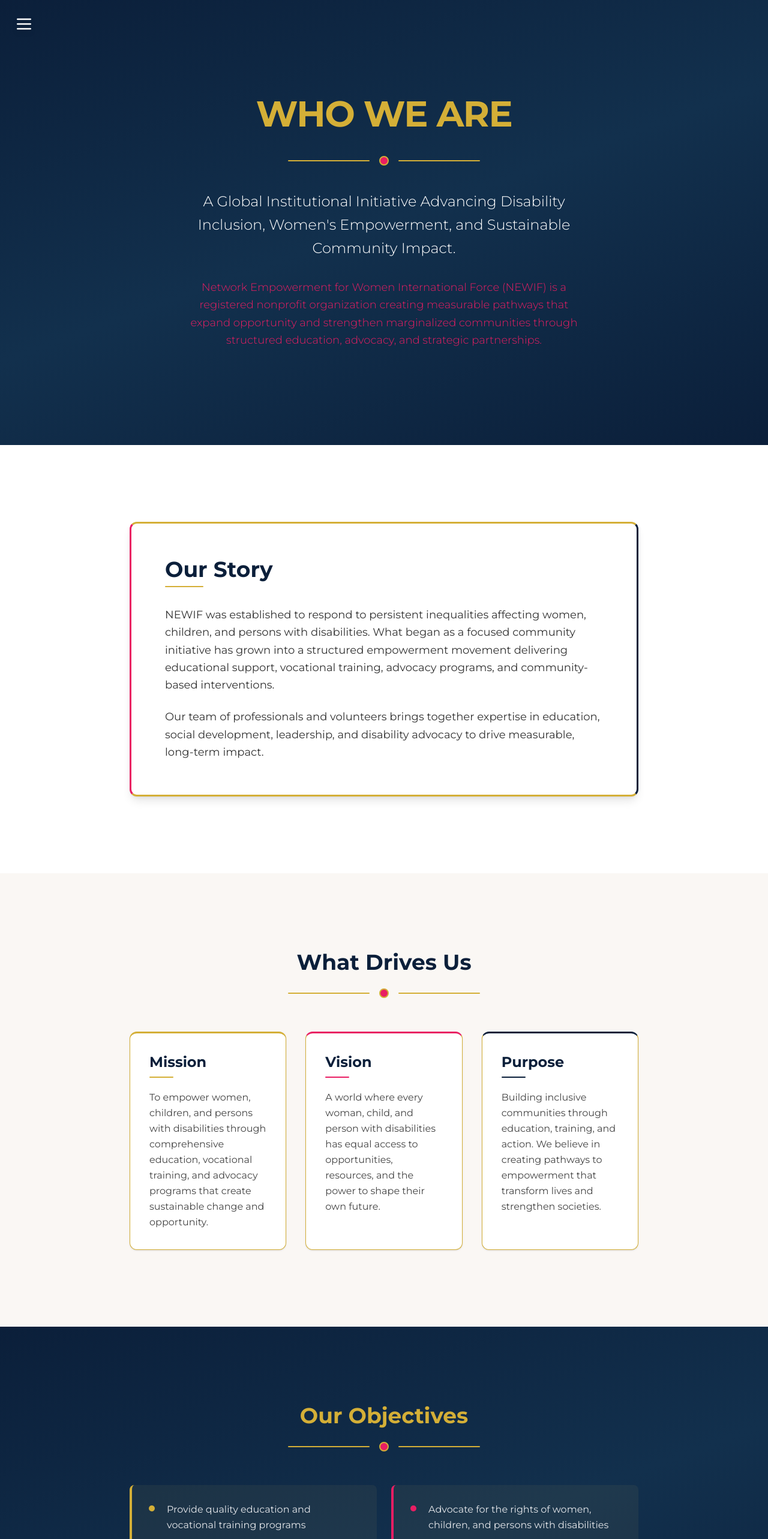
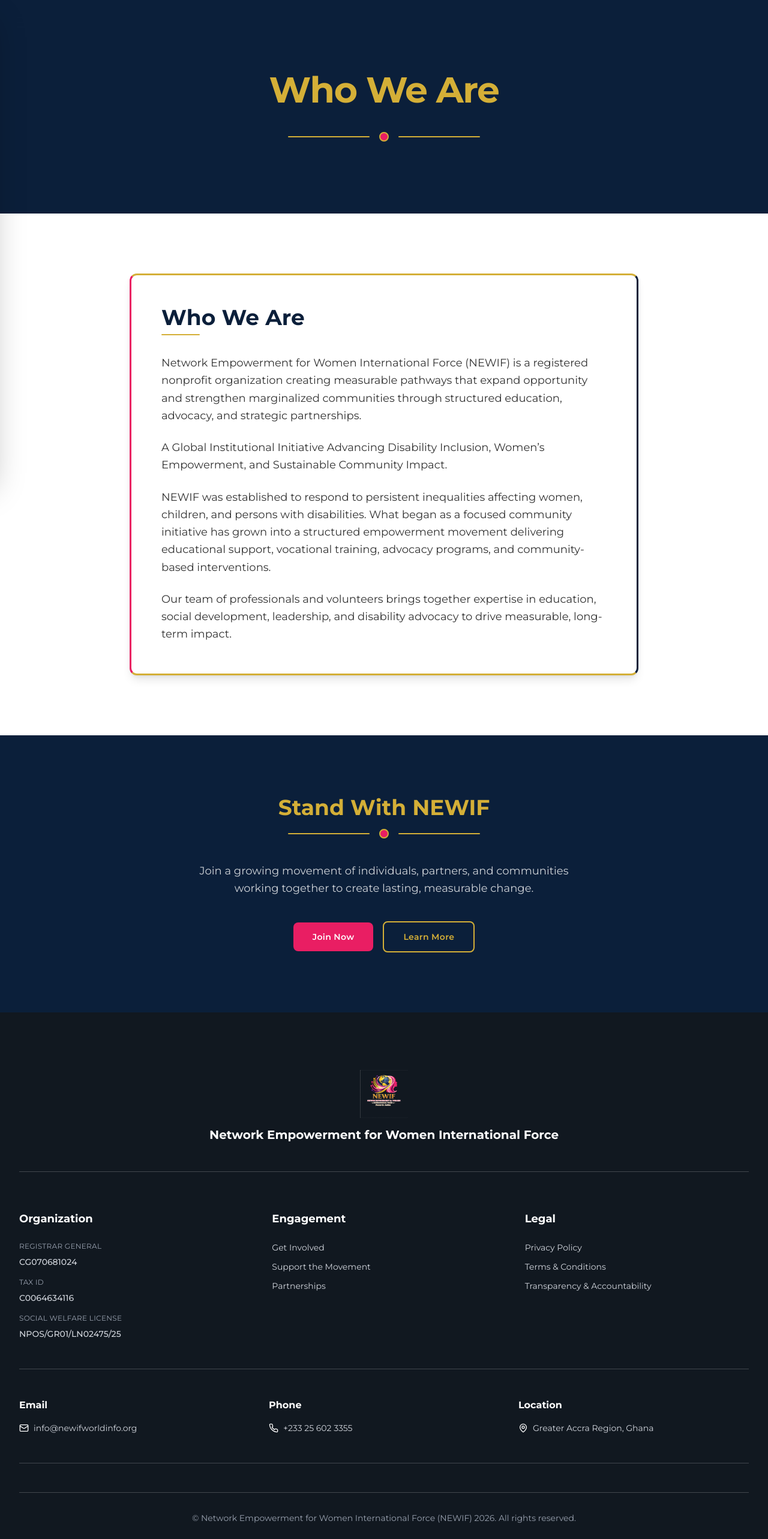
Before and after one commit to graysonzoey1-ctrl/newif, a Next.js app: page /who-we-are in a window 1280 px wide. Shown: the top 2566 px of the page at 60% size. Built offline with nearby package versions, Linux system fonts and the light colour scheme.

Commit message:
fix: clear stale cache and regenerate Who We Are page
Delete and recreate sidebar and Who We Are page for cache fix.

```diff
--- a/app/who-we-are/page.tsx
+++ b/app/who-we-are/page.tsx
@@ -1,13 +1,10 @@
-"use client"
+/* ── Brand Palette ──────────────────────────────────────── */
+const NAVY = "#0B1F3A"
+const GOLD = "#D4AF37"
+const PINK = "#E91E63"
+const WHITE = "#FFFFFF"
 
-/* ── Brand Palette ──────────────────────────────────────── */
-const NAVY  = '#0B1F3A';
-const GOLD  = '#D4AF37';
-const PINK  = '#E91E63';
-const WHITE = '#FFFFFF';
-const LIGHT = '#FAF7F4';
-
-/* ── Decorative Divider: gold line – pink circle – gold line ── */
+/* ── Decorative Divider ────────────────────────────────── */
 function GoldPinkDivider() {
   return (
     <div className="flex items-center justify-center gap-4 w-full max-w-xs mx-auto">
@@ -18,182 +15,126 @@ function GoldPinkDivider() {
       />
       <span className="flex-1 h-[2px] rounded-full" style={{ backgroundColor: GOLD }} />
     </div>
-  );
+  )
 }
 
 export default function WhoWeArePage() {
-  const objectives = [
-    "Provide quality education and vocational training programs",
-    "Advocate for the rights of women, children, and persons with disabilities",
-    "Create sustainable economic opportunities through skills development",
-    "Build strong community networks and support systems",
-    "Promote gender equality and social inclusion",
-    "Partner with organizations to amplify our impact",
-  ];
-
   return (
-    <main className="min-h-screen">
-      {/* ─── HERO HEADER ──────────────────────────────────── */}
+    <main>
+      {/* ─── SECTION 1: HERO HEADER ───────────────────────── */}
       <section
-        className="py-28 md:py-40"
+        className="flex items-center justify-center"
         style={{
-          background: `linear-gradient(160deg, ${NAVY} 0%, #12304d 50%, ${NAVY} 100%)`,
+          backgroundColor: NAVY,
+          paddingTop: "120px",
+          paddingBottom: "120px",
         }}
       >
         <div className="mx-auto max-w-3xl px-6 text-center">
           <h1
-            className="text-4xl md:text-6xl font-bold tracking-tight mb-10"
-            style={{ color: GOLD }}
+            className="text-4xl md:text-6xl font-bold tracking-tight text-balance"
+            style={{ color: GOLD, marginBottom: "40px" }}
           >
-            WHO WE ARE
+            Who We Are
           </h1>
 
-          {/* Decorative divider */}
-          <div className="mb-10">
           <GoldPinkDivider />
-          </div>
-
-          <h2
-            className="text-xl md:text-2xl font-light leading-relaxed max-w-2xl mx-auto mb-8"
-            style={{ color: WHITE }}
-          >
-            A Global Institutional Initiative Advancing Disability Inclusion, Women{"'"}s Empowerment, and Sustainable Community Impact.
-          </h2>
-
-          <p
-            className="text-base md:text-lg font-light leading-relaxed max-w-2xl mx-auto"
-            style={{ color: PINK }}
-          >
-            Network Empowerment for Women International Force (NEWIF) is a registered nonprofit organization creating measurable pathways that expand opportunity and strengthen marginalized communities through structured education, advocacy, and strategic partnerships.
-          </p>
         </div>
       </section>
 
-      {/* ─── OUR STORY – Structured Box ───────────────────── */}
-      <section className="py-24 md:py-32" style={{ backgroundColor: WHITE }}>
-        <div className="mx-auto px-6" style={{ maxWidth: '70%' }}>
+      {/* ─── SECTION 2: INSTITUTIONAL IDENTITY BOX ────────── */}
+      <section
+        className="flex items-center justify-center"
+        style={{
+          backgroundColor: WHITE,
+          paddingTop: "100px",
+          paddingBottom: "100px",
+        }}
+      >
+        <div className="mx-auto px-6 w-full" style={{ maxWidth: "70%" }}>
           <div
-            className="rounded-xl p-10 md:p-14 shadow-lg"
+            className="rounded-xl shadow-lg"
             style={{
               borderTop: `3px solid ${GOLD}`,
               borderBottom: `3px solid ${GOLD}`,
               borderLeft: `3px solid ${PINK}`,
               borderRight: `3px solid ${NAVY}`,
               backgroundColor: WHITE,
+              padding: "50px",
             }}
           >
-            <h2 className="text-3xl md:text-4xl font-bold mb-2" style={{ color: NAVY }}>
-              Our Story
+            <h2 className="text-3xl md:text-4xl font-bold" style={{ color: NAVY, marginBottom: "8px" }}>
+              Who We Are
             </h2>
             <span
-              className="block w-16 h-[2px] rounded-full mb-8"
-              style={{ backgroundColor: GOLD }}
+              className="block w-16 h-[2px] rounded-full"
+              style={{ backgroundColor: GOLD, marginBottom: "32px" }}
             />
 
             <div className="space-y-6">
-              <p className="text-base md:text-lg leading-relaxed" style={{ color: '#333' }}>
-                NEWIF was established to respond to persistent inequalities affecting women, children, and persons with disabilities. What began as a focused community initiative has grown into a structured empowerment movement delivering educational support, vocational training, advocacy programs, and community-based interventions.
+              <p className="text-base md:text-lg leading-relaxed" style={{ color: "#333" }}>
+                {"Network Empowerment for Women International Force (NEWIF) is a registered nonprofit organization creating measurable pathways that expand opportunity and strengthen marginalized communities through structured education, advocacy, and strategic partnerships."}
               </p>
-              <p className="text-base md:text-lg leading-relaxed" style={{ color: '#333' }}>
-                Our team of professionals and volunteers brings together expertise in education, social development, leadership, and disability advocacy to drive measurable, long-term impact.
+              <p className="text-base md:text-lg leading-relaxed" style={{ color: "#333" }}>
+                {"A Global Institutional Initiative Advancing Disability Inclusion, Women\u2019s Empowerment, and Sustainable Community Impact."}
+              </p>
+              <p className="text-base md:text-lg leading-relaxed" style={{ color: "#333" }}>
+                {"NEWIF was established to respond to persistent inequalities affecting women, children, and persons with disabilities. What began as a focused community initiative has grown into a structured empowerment movement delivering educational support, vocational training, advocacy programs, and community-based interventions."}
+              </p>
+              <p className="text-base md:text-lg leading-relaxed" style={{ color: "#333" }}>
+                {"Our team of professionals and volunteers brings together expertise in education, social development, leadership, and disability advocacy to drive measurable, long-term impact."}
               </p>
             </div>
           </div>
         </div>
       </section>
 
-      {/* ─── MISSION / VISION / PURPOSE – 3 Boxes ─────────── */}
-      <section className="py-24 md:py-32" style={{ backgroundColor: LIGHT }}>
-        <div className="mx-auto px-6" style={{ maxWidth: '70%' }}>
-          <div className="text-center mb-14">
-            <h2 className="text-3xl md:text-4xl font-bold mb-6" style={{ color: NAVY }}>
-              What Drives Us
+      {/* ─── SECTION 4: CTA BLOCK ─────────────────────────── */}
+      <section
+        className="flex items-center justify-center"
+        style={{
+          backgroundColor: NAVY,
+          paddingTop: "100px",
+          paddingBottom: "100px",
+        }}
+      >
+        <div className="mx-auto max-w-2xl px-6 text-center">
+          <h2
+            className="text-3xl md:text-4xl font-bold text-balance"
+            style={{ color: GOLD, marginBottom: "16px" }}
+          >
+            Stand With NEWIF
           </h2>
+
+          <div style={{ marginBottom: "40px" }}>
             <GoldPinkDivider />
           </div>
 
-          <div className="grid md:grid-cols-3 gap-8">
-            {[
-              {
-                title: 'Mission',
-                border: GOLD,
-                text: 'To empower women, children, and persons with disabilities through comprehensive education, vocational training, and advocacy programs that create sustainable change and opportunity.',
-              },
-              {
-                title: 'Vision',
-                border: PINK,
-                text: "A world where every woman, child, and person with disabilities has equal access to opportunities, resources, and the power to shape their own future.",
-              },
-              {
-                title: 'Purpose',
-                border: NAVY,
-                text: 'Building inclusive communities through education, training, and action. We believe in creating pathways to empowerment that transform lives and strengthen societies.',
-              },
-            ].map((card, i) => (
-              <div
-                key={`drive-${card.title}-${i}`}
-                className="rounded-xl p-8 shadow-sm transition-shadow duration-300 hover:shadow-lg"
-                style={{
-                  borderTop: `3px solid ${card.border}`,
-                  borderLeft: `1.5px solid ${GOLD}`,
-                  borderRight: `1.5px solid ${GOLD}`,
-                  borderBottom: `1.5px solid ${GOLD}`,
-                  backgroundColor: WHITE,
-                }}
+          <p
+            className="text-base md:text-lg leading-relaxed"
+            style={{ color: "rgba(255,255,255,0.8)", marginBottom: "40px" }}
           >
-                <h3 className="text-2xl font-bold mb-2" style={{ color: NAVY }}>
-                  {card.title}
-                </h3>
-                <span
-                  className="block w-10 h-[2px] rounded-full mb-5"
-                  style={{ backgroundColor: card.border }}
-                />
-                <p className="text-base leading-relaxed" style={{ color: '#444' }}>
-                  {card.text}
+            {"Join a growing movement of individuals, partners, and communities working together to create lasting, measurable change."}
           </p>
-              </div>
-            ))}
-          </div>
-        </div>
-      </section>
 
-      {/* ─── OBJECTIVES – Navy Section ────────────────────── */}
-      <section
-        className="py-24 md:py-32"
-        style={{
-          background: `linear-gradient(160deg, ${NAVY} 0%, #12304d 50%, ${NAVY} 100%)`,
-        }}
+          <div className="flex flex-wrap items-center justify-center gap-4">
+            <a
+              href="/membership"
+              className="inline-block rounded-lg px-8 py-3.5 text-sm font-semibold tracking-wide transition-opacity duration-200 hover:opacity-90"
+              style={{ backgroundColor: PINK, color: WHITE }}
             >
-        <div className="mx-auto px-6" style={{ maxWidth: '70%' }}>
-          <div className="text-center mb-14">
-            <h2 className="text-3xl md:text-4xl font-bold mb-6" style={{ color: GOLD }}>
-              Our Objectives
-            </h2>
-            <GoldPinkDivider />
-          </div>
-
-          <div className="grid md:grid-cols-2 gap-6">
-            {objectives.map((objective, index) => (
-              <div
-                key={`obj-${index}`}
-                className="flex items-start gap-5 p-7 rounded-lg border-l-4 transition-all duration-300 hover:translate-x-2"
-                style={{
-                  backgroundColor: 'rgba(232, 201, 87, 0.06)',
-                  borderLeftColor: index % 2 === 0 ? GOLD : PINK,
-                }}
+              Join Now
+            </a>
+            <a
+              href="/about-newif"
+              className="inline-block rounded-lg px-8 py-3.5 text-sm font-semibold tracking-wide transition-opacity duration-200 hover:opacity-90"
+              style={{ border: `2px solid ${GOLD}`, color: GOLD, backgroundColor: "transparent" }}
             >
-                <span
-                  className="mt-1.5 w-2.5 h-2.5 shrink-0 rounded-full"
-                  style={{ backgroundColor: index % 2 === 0 ? GOLD : PINK }}
-                />
-                <p className="text-base leading-relaxed" style={{ color: '#E5E7EB' }}>
-                  {objective}
-                </p>
-              </div>
-            ))}
+              Learn More
+            </a>
           </div>
         </div>
       </section>
     </main>
-  );
+  )
 }
--- a/components/sidebar-navigation.tsx
+++ b/components/sidebar-navigation.tsx
@@ -1,173 +1,171 @@
-'use client';
+"use client"
 
-import { useState, useCallback } from 'react';
-import Link from 'next/link';
-import Image from 'next/image';
-import { Menu, X } from 'lucide-react';
+import { useState } from "react"
+import Link from "next/link"
+import { usePathname } from "next/navigation"
 
-/* ── Brand Palette ────────────────────────────────────── */
-const SIDEBAR_BG = '#0B1C2D';
-const ACCENT_GOLD = '#D4AF37';
+/* ── Brand palette ─────────────────────────────────────── */
+const NAVY = "#0B1F3A"
+const GOLD = "#D4AF37"
+const PINK = "#E91E63"
 
-/* ── Navigation Data ──────────────────────────────────── */
-interface NavChild {
-  label: string;
-  href: string;
+/* ── Navigation data ───────────────────────────────────── */
+interface NavItem {
+  label: string
+  href: string
 }
 
 interface NavGroup {
-  /** Non-clickable section header. Omit for standalone items. */
-  groupLabel?: string;
-  children: NavChild[];
+  sectionLabel: string
+  items: NavItem[]
 }
 
-const navigation: NavGroup[] = [
+const navigation: (NavItem | NavGroup)[] = [
+  { label: "Home", href: "/" },
   {
-    children: [{ label: 'Home', href: '/' }],
-  },
-  {
-    groupLabel: 'WHO WE ARE',
-    children: [
-      { label: 'Who We Are', href: '/who-we-are' },
-      { label: 'About NEWIF', href: '/about-newif' },
-      { label: 'Vision, Mission & Values', href: '/vision-mission-values' },
-      { label: 'Leadership & Governance', href: '/governance-leadership' },
-      { label: 'Our Team', href: '/our-team' },
+    sectionLabel: "WHO WE ARE",
+    items: [
+      { label: "About NEWIF", href: "/about-newif" },
+      { label: "Vision, Mission & Values", href: "/vision-mission-values" },
+      { label: "Leadership", href: "/leadership" },
+      { label: "Our Team", href: "/our-team" },
+      { label: "Governance", href: "/governance" },
     ],
   },
-  {
-    children: [{ label: 'What We Do', href: '/programs-overview' }],
-  },
-  {
-    children: [{ label: 'Our Impact', href: '/impact-statistics' }],
-  },
-  {
-    children: [{ label: 'Programs', href: '/programs-overview' }],
-  },
-  {
-    children: [{ label: 'Media & Events', href: '/news' }],
-  },
-  {
-    children: [
-      { label: 'Transparency & Accountability', href: '/transparency-accountability' },
-    ],
-  },
-  {
-    children: [{ label: 'Safeguarding', href: '/safeguarding-protection' }],
-  },
-  {
-    children: [{ label: 'Membership', href: '/membership' }],
-  },
-  {
-    children: [
-      { label: 'Partnership & Collaboration', href: '/corporate-partners' },
-    ],
-  },
-  {
-    children: [{ label: 'Volunteer', href: '/volunteer' }],
-  },
-  {
-    children: [{ label: 'Donate', href: '/donate' }],
-  },
-  {
-    children: [{ label: 'Contact', href: '/contact' }],
-  },
-];
+  { label: "What We Do", href: "/what-we-do" },
+  { label: "Our Impact", href: "/our-impact" },
+  { label: "Programs", href: "/programs" },
+  { label: "News & Blog", href: "/news" },
+  { label: "Media & Events", href: "/media-events" },
+  { label: "Transparency & Accountability", href: "/transparency-accountability" },
+  { label: "Safeguarding", href: "/safeguarding-protection" },
+  { label: "Membership", href: "/membership" },
+  { label: "Partnership & Collaboration", href: "/partnership-collaboration" },
+  { label: "Volunteer", href: "/volunteer" },
+  { label: "Donate", href: "/donate" },
+  { label: "Contact", href: "/contact" },
+]
 
-/* ── Component ────────────────────────────────────────── */
+/* ── Type guard ────────────────────────────────────────── */
+function isGroup(entry: NavItem | NavGroup): entry is NavGroup {
+  return "sectionLabel" in entry
+}
+
+/* ── Component ─────────────────────────────────────────── */
 export default function SidebarNavigation() {
-  const [isOpen, setIsOpen] = useState(false);
+  const [open, setOpen] = useState(false)
+  const pathname = usePathname()
 
-  const close = useCallback(() => setIsOpen(false), []);
+  function close() {
+    setOpen(false)
+  }
 
   return (
     <>
-      {/* Hamburger toggle */}
+      {/* Hamburger button */}
       <button
-        onClick={() => setIsOpen((o) => !o)}
-        className="fixed left-4 top-4 z-50 p-2 text-white hover:text-accent transition-colors drop-shadow-lg"
-        aria-label="Toggle menu"
+        onClick={() => setOpen(!open)}
+        className="fixed top-5 left-5 z-50 flex flex-col gap-1.5 p-2 rounded-lg transition-colors duration-200"
+        style={{ backgroundColor: open ? NAVY : "transparent" }}
+        aria-label={open ? "Close menu" : "Open menu"}
       >
-        {isOpen ? <X size={32} /> : <Menu size={32} />}
+        <span className="block w-6 h-0.5 rounded-full transition-all duration-300" style={{
+          backgroundColor: open ? GOLD : NAVY,
+          transform: open ? "rotate(45deg) translate(4px, 4px)" : "none",
+        }} />
+        <span className="block w-6 h-0.5 rounded-full transition-all duration-300" style={{
+          backgroundColor: open ? GOLD : NAVY,
+          opacity: open ? 0 : 1,
+        }} />
+        <span className="block w-6 h-0.5 rounded-full transition-all duration-300" style={{
+          backgroundColor: open ? GOLD : NAVY,
+          transform: open ? "rotate(-45deg) translate(4px, -4px)" : "none",
+        }} />
       </button>
 
       {/* Overlay */}
-      {isOpen && (
+      {open && (
         <div
-          className="fixed inset-0 bg-black/50 z-40"
+          className="fixed inset-0 z-30 bg-black/40"
           onClick={close}
+          aria-hidden="true"
         />
       )}
 
-      {/* Sidebar panel */}
+      {/* Sidebar drawer */}
       <nav
-        className={`fixed left-0 top-0 h-screen w-64 text-white z-40 transform transition-transform duration-500 ease-in-out flex flex-col ${
-          isOpen ? 'translate-x-0' : '-translate-x-full'
-        }`}
-        style={{ backgroundColor: SIDEBAR_BG }}
+        className="fixed left-0 top-0 z-40 h-full w-72 flex flex-col transition-transform duration-300 shadow-2xl"
+        style={{
+          backgroundColor: NAVY,
+          transform: open ? "translateX(0)" : "translateX(-100%)",
+        }}
       >
-        {/* Logo */}
-        <div className="pt-28 px-4 pb-8 flex-shrink-0 flex items-center justify-center">
-          <Image
-            src="/newif-official-logo.png"
-            alt="NEWIF Logo"
-            width={144}
-            height={72}
-            className="h-20 w-auto"
-            priority
-          />
+        {/* Logo area */}
+        <div className="px-6 pt-20 pb-6 border-b" style={{ borderColor: "rgba(212,175,55,0.15)" }}>
+          <Link href="/" onClick={close} className="text-xl font-bold tracking-wider" style={{ color: GOLD }}>
+            NEWIF
+          </Link>
         </div>
 
-        {/* Scrollable nav list */}
-        <ul className="flex-1 overflow-y-auto px-4 pb-24">
-          {navigation.map((group, gi) => (
-            <li key={`grp-${gi}`} className={group.groupLabel ? 'mt-5' : ''}>
-              {/* Non-clickable section header */}
-              {group.groupLabel && (
+        {/* Nav items */}
+        <ul className="flex-1 overflow-y-auto px-4 py-4 space-y-0.5">
+          {navigation.map((entry, gi) => {
+            if (isGroup(entry)) {
+              return (
+                <li key={`grp-${gi}`} className="pt-5 pb-1">
+                  {/* Non-clickable section label */}
                   <span
-                  className="block px-4 py-2.5 text-xs font-semibold uppercase tracking-widest mb-2.5"
-                  style={{ color: ACCENT_GOLD }}
+                    className="block px-4 py-2 text-xs font-bold tracking-widest uppercase select-none"
+                    style={{ color: GOLD, opacity: 0.7 }}
                   >
-                  {group.groupLabel}
+                    {entry.sectionLabel}
                   </span>
-              )}
-
-              {/* Clickable child links */}
-              <ul>
-                {group.children.map((child, ci) => (
+                  <ul className="space-y-0.5">
+                    {entry.items.map((child, ci) => {
+                      const active = pathname === child.href
+                      return (
                         <li key={`nav-${child.href}-${gi}-${ci}`}>
                           <Link
                             href={child.href}
                             onClick={close}
-                      className="block px-4 py-2.5 rounded-lg text-sm text-gray-100 transition-colors duration-200 hover:bg-accent/20 hover:text-accent"
+                            className="block px-4 py-2.5 rounded-lg text-sm transition-colors duration-200"
+                            style={{
+                              color: active ? GOLD : "rgba(255,255,255,0.8)",
+                              backgroundColor: active ? "rgba(212,175,55,0.1)" : "transparent",
+                              fontWeight: active ? 600 : 400,
+                              paddingLeft: "2rem",
+                            }}
                           >
                             {child.label}
                           </Link>
                         </li>
-                ))}
+                      )
+                    })}
                   </ul>
                 </li>
-          ))}
-        </ul>
+              )
+            }
 
-        {/* Sticky bottom button */}
-        <div
-          className="flex-shrink-0 sticky bottom-0 left-0 right-0 px-4 py-5"
+            const active = pathname === entry.href
+            return (
+              <li key={`nav-${entry.href}-${gi}`}>
+                <Link
+                  href={entry.href}
+                  onClick={close}
+                  className="block px-4 py-2.5 rounded-lg text-sm transition-colors duration-200"
                   style={{
-            backgroundColor: SIDEBAR_BG,
-            borderTop: `1px solid rgba(212, 175, 55, 0.2)`,
+                    color: active ? GOLD : "rgba(255,255,255,0.8)",
+                    backgroundColor: active ? "rgba(212,175,55,0.1)" : "transparent",
+                    fontWeight: active ? 600 : 400,
                   }}
                 >
-          <Link
-            href="/membership"
-            onClick={close}
-            className="block w-full text-center py-3 rounded-lg font-bold transition-all duration-200 shadow-md hover:shadow-lg"
-            style={{ backgroundColor: ACCENT_GOLD, color: SIDEBAR_BG }}
-          >
-            Join Now
+                  {entry.label}
                 </Link>
-        </div>
+              </li>
+            )
+          })}
+        </ul>
       </nav>
     </>
-  );
+  )
 }
```
Lines whose indentation alone changed are shown as unchanged.
